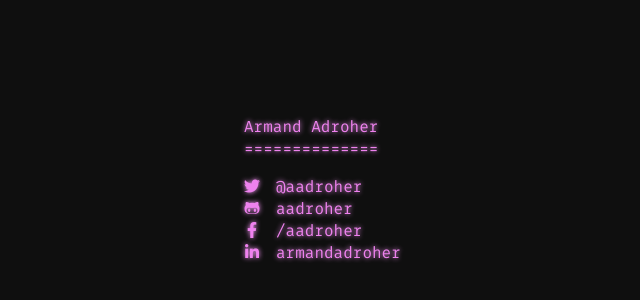
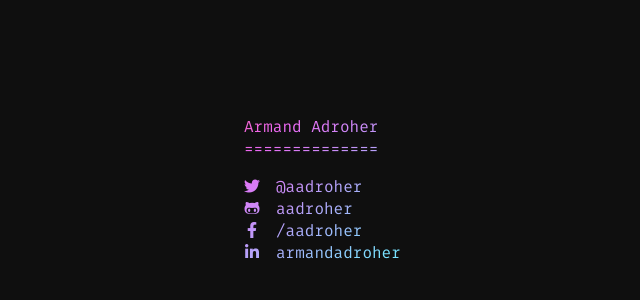
Before and after one commit to aadroher/armandadroher_name, a React app: page / in a window 1280 px wide. Shown: the part 182-482 px from the top of the page, without its empty margins (284-924 px from the left). Built offline with nearby package versions, Linux system fonts and the light colour scheme.

Commit message:
Adds gradient.

```diff
--- a/src/App.tsx
+++ b/src/App.tsx
@@ -7,6 +7,7 @@ import "@fortawesome/fontawesome-free/css/brands.css";
 import "./assets/fira.css";
 import Title from "./Title";
 import Links from "./Links";
+import GradientText from "./GradientText";
 
 const Layout = styled.div`
   width: 15rem;
@@ -23,8 +24,10 @@ type App = React.FunctionComponent<{
 const App: App = ({ className }) => (
   <div className={classnames("app", className)}>
     <Layout>
-      <Title />
-      <Links />
+      <GradientText>
+        <Title />
+        <Links />
+      </GradientText>
     </Layout>
   </div>
 );
--- /dev/null
+++ b/src/GradientText.tsx
@@ -0,0 +1,33 @@
+import React from "react";
+import styled from "styled-components";
+
+const GradientText = styled.div`
+  @supports (-webkit-text-fill-color: transparent) {
+    background: linear-gradient(
+      141.27deg,
+      #ff904e -4.24%,
+      #ff5982 21.25%,
+      #ec68f4 44.33%,
+      #79e2ff 83.46%
+    );
+    background-size: 200%;
+    -webkit-background-clip: text;
+    background-clip: text;
+    animation: gradient 10s ease infinite;
+    -webkit-text-fill-color: transparent;
+  }
+
+  @keyframes gradient {
+    0% {
+      background-position: 0% 50%;
+    }
+    50% {
+      background-position: 100% 50%;
+    }
+    100% {
+      background-position: 0% 50%;
+    }
+  }
+`;
+
+export default GradientText;
--- a/src/Links.tsx
+++ b/src/Links.tsx
@@ -2,6 +2,7 @@ import React, { ReactText } from "react";
 import styled from "styled-components";
 
 import Icon from "./Icon";
+import GradientText from "./GradientText";
 
 const linkData = [
   ["fa-twitter", "@", "aadroher", "twitter.com", "Twitter"],
--- a/src/StyledApp.tsx
+++ b/src/StyledApp.tsx
@@ -18,10 +18,6 @@ const StyledApp = styled(App)`
   font-family: "Fira Mono";
   font-size: 16px;
   color: #${tinycolor(fontColour).toHex()};
-  text-shadow: #${tinycolor(fontColour)
-      .brighten(shadowBrighteningPercentage)
-      .toHex()} 0 0 ${shadowRadius}rem;
-
   a {
     color: inherit;
     animation: inherit;
--- a/src/Title.tsx
+++ b/src/Title.tsx
@@ -1,5 +1,7 @@
 import React from "react";
 import styled from "styled-components";
+
+import GradientText from "./GradientText";
 
 const titleText = "Armand Adroher";
 const underline = "==============";
```
